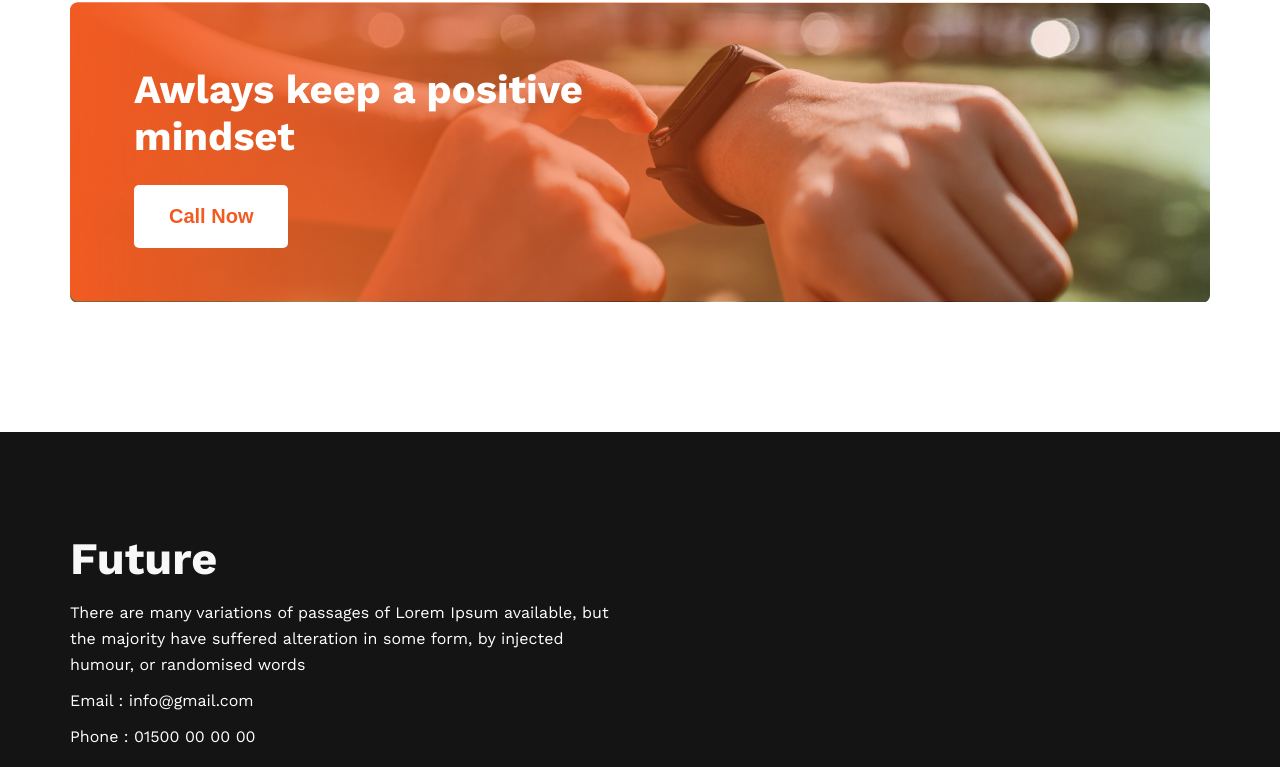
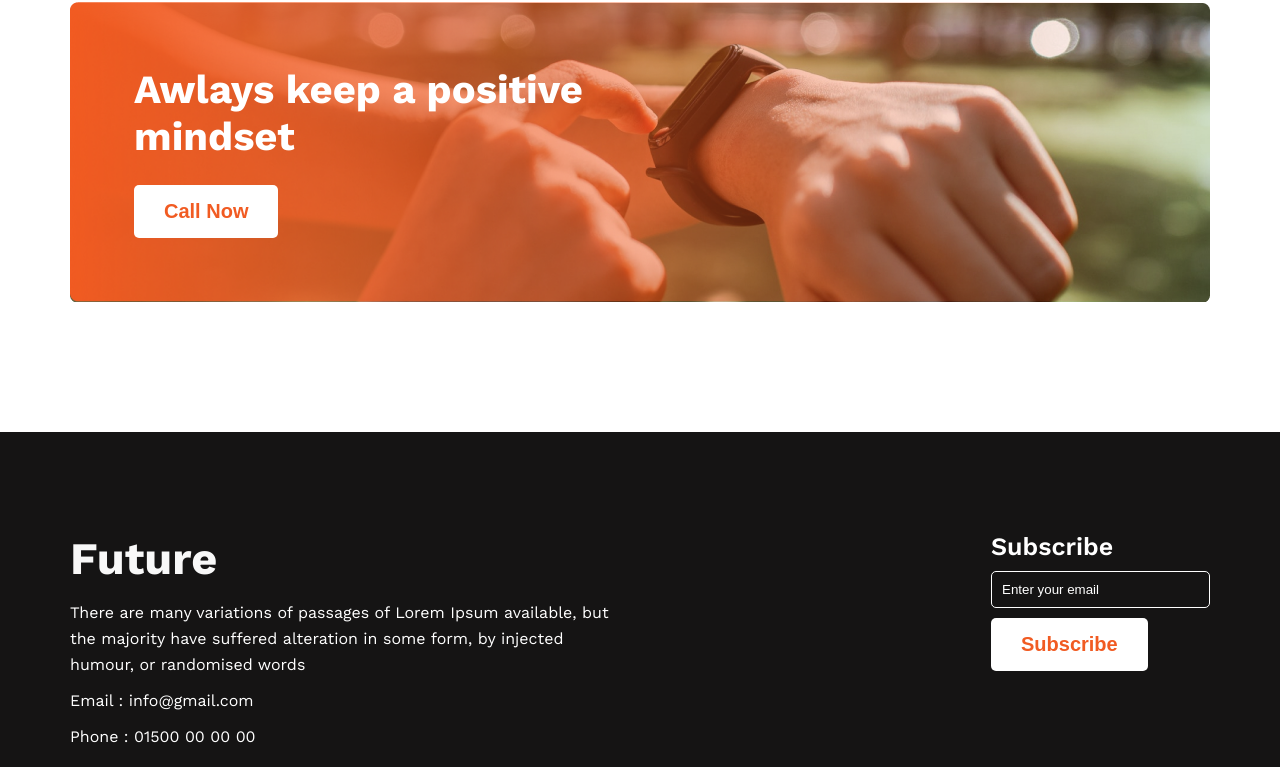
Before and after one commit to f4him-s/new-year, a plain HTML site: page index.html in a window 1280 px wide. Shown: the part 2210-2977 px from the top of the page. Drawn offline with nearby package versions, Linux system fonts and the light colour scheme.

Commit message:
Footer complete

```diff
--- a/index.html
+++ b/index.html
@@ -176,7 +176,9 @@
             </div>
 
             <div class="right-side">
-
+                <h3 class="left-heading">Subscribe</h3>
+                <input class="email-input" type="email" placeholder="Enter your email">
+                <input id="subscribe-btn" class="btn-secondary" type="button" value="Subscribe">
             </div>
         </div>
     </footer>
--- a/style/styles.css
+++ b/style/styles.css
@@ -2,10 +2,12 @@
     margin: 0;
     padding: 0;
 }
+
 body {
     font-family: "Open Sans", sans-serif;
     font-family: "Work Sans", sans-serif;
 }
+
 .banner {
     position: relative;
     background: url(../images/banner/banner1.png);
@@ -15,12 +17,14 @@ body {
     background-size: cover;
     background-position: center;
 }
+
 .header-content {
     text-align: end;
     max-width: 1140px;
     margin: 0 auto;
     padding: 220px 0;
 }
+
 .banner-heading {
     color: #151414;
     text-align: right;
@@ -28,14 +32,17 @@ body {
     font-weight: 700;
     margin-bottom: 20px;
 }
+
 .banner-description {
     color: #444343;
     text-align: right;
     font-size: 16px;
     font-weight: 400;
-  line-height: 26px; /* 162.5% */
+    line-height: 26px;
+    /* 162.5% */
     margin-bottom: 30px;
 }
+
 .btn-primary {
     border-radius: 5px;
     background: #f15b22;
@@ -54,42 +61,52 @@ body {
     justify-content: center;
     margin: 130px auto;
 }
+
 .failure-text-section {
     padding-top: 250px;
 }
+
 .failure-heading {
     color: var(--Dark-01, #151414);
     font-size: 40px;
     margin-bottom: 24px;
     font-weight: 700;
 }
+
 .failure-description {
     color: var(--Dark-02, #444343);
     margin-bottom: 16px;
     font-size: 16px;
     font-weight: 400;
-  line-height: 26px; /* 162.5% */
+    line-height: 26px;
+    /* 162.5% */
 }
+
 .chckmark {
     display: flex;
     color: var(--Dark-02, #444343);
     font-size: 16px;
     font-weight: 400;
-  line-height: 26px; /* 162.5% */
+    line-height: 26px;
+    /* 162.5% */
     padding-bottom: 5px;
     align-self: center;
 }
-.chckmark > svg {
+
+.chckmark>svg {
     padding-right: 5px;
 }
+
 .my-plans {
     max-width: 1140px;
     margin: 0 auto 135px auto;
 }
+
 .plans-content-container {
     display: flex;
     justify-content: space-around;
 }
+
 .myplans-heading {
     color: var(--Dark-01, #151414);
     font-size: 40px;
@@ -97,6 +114,7 @@ body {
     text-align: center;
     margin-bottom: 50px;
 }
+
 .my-plans-title {
     color: #151414;
     text-align: center;
@@ -104,6 +122,7 @@ body {
     font-weight: 700;
     padding-bottom: 15px;
 }
+
 .myplans-detail {
     color: var(--Dark-03, #737272);
     text-align: center;
@@ -112,12 +131,14 @@ body {
     font-style: normal;
     font-weight: 500;
 }
+
 .plans-content-container img {
     display: flex;
     justify-content: center;
     margin: 0 auto;
     padding-bottom: 20px;
 }
+
 .image-with-text {
     display: flex;
     margin: 0 auto 130px auto;
@@ -126,12 +147,14 @@ body {
     background-image: url(../images/watch.png);
     background-repeat: no-repeat;
 }
+
 .txt-above-img {
     color: #fff;
     font-size: 40px;
     font-weight: 700;
     margin-bottom: 25px;
 }
+
 .btn-secondary {
     border-radius: 5px;
     background: #fff;
@@ -140,22 +163,27 @@ body {
     font-size: 20px;
     font-weight: 600;
     border: 0;
-  padding: 20px 35px;
+    padding: 15px 30px;
 }
+
 .section-bg {
     margin: 64px 0 0 64px;
     position: absolute;
 }
+
 .footer-area {
     background-color: #151414;
     height: 560px;
     width: auto;
 }
+
 .footer-container {
     width: 1140px;
-  margin: 0 auto;
+    margin: 100px auto;
     display: flex;
+    justify-content: space-between;
 }
+
 .footer-left-heading {
     margin-top: 100px;
     margin-bottom: 15px;
@@ -163,17 +191,51 @@ body {
     font-size: 45px;
     font-weight: 700;
 }
+
 .footer-description {
     color: #fff;
     font-size: 16px;
     font-weight: 400;
-  line-height: 26px; /* 162.5% */
+    line-height: 26px;
+    /* 162.5% */
     padding-right: 20px;
     margin-bottom: 10px;
 }
+
 .social-links {
     margin-top: 20px;
 }
+
 .left-side {
     width: 50%;
+    margin
 }
+
+.left-heading {
+    color: #FFF;
+    font-size: 25px;
+    font-weight: 600;
+    margin-bottom: 10px;
+}
+
+.right-side {
+    margin-top: 100px;
+}
+
+#subscribe-btn {
+    display: block;
+    margin-top: 10px;
+
+}
+
+.email-input {
+    padding: 10px 30px 10px 10px;
+    background-color: #151414;
+    border: 1px solid white;
+    border-radius: 5px;
+
+}
+
+.email-input::placeholder {
+    color: white;
+}
```
Lines whose indentation alone changed are shown as unchanged.
